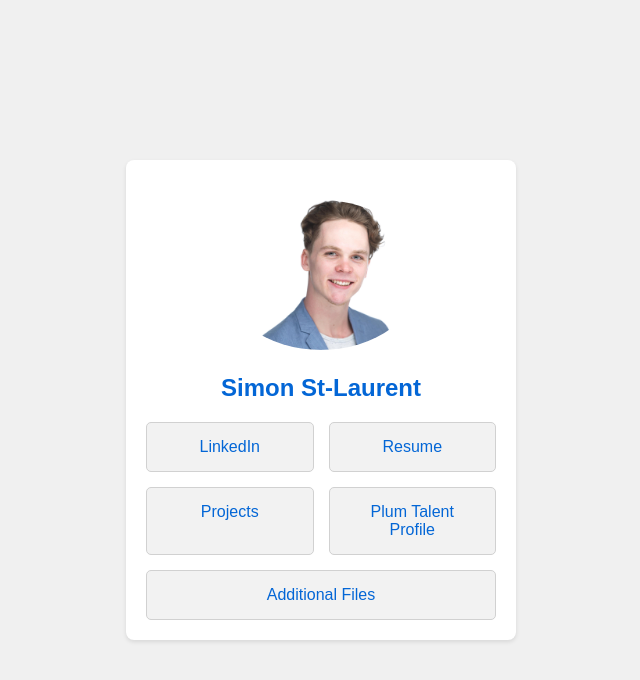
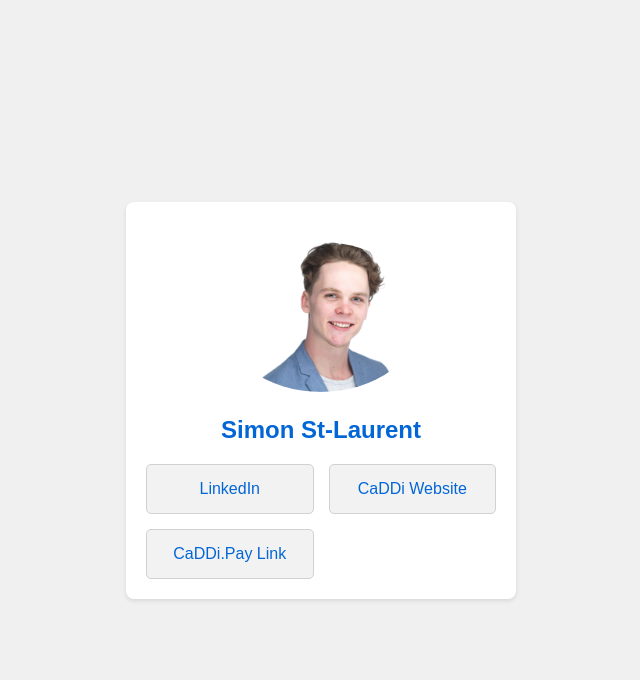
Before and after one commit to stlaurentsimon/my_professional_portfolio, a plain HTML site: page index.html in a window 1280 px wide. Shown: the whole page, without its empty margins (319-959 px from the left). Drawn offline with Linux system fonts and the light colour scheme.

Commit message:
Update index.html

```diff
--- a/index.html
+++ b/index.html
@@ -80,10 +80,8 @@
     <h1>Simon St-Laurent</h1>
     <div class="buttons">
         <a href="https://www.linkedin.com/in/simon-stl" target="_blank" class="button">LinkedIn</a>
-        <a href="https://docs.google.com/document/d/1zuLSkA9QKmjw4HRO7BPG-tbUSrFITwTWczUwVD9QhDI/edit?usp=sharing" target="_blank" class="button">Resume</a>
-        <a href="https://drive.google.com/drive/folders/1JXB_sUd451TbtEPIFf4yQwCLfXw07vZv?usp=sharing" target="_blank" class="button">Projects</a>
-        <a href="https://secure.plum.io/p/hKUN4X8kgtzh-fElfJpZdQ" target="_blank" class="button">Plum Talent Profile</a>
-        <a href="https://drive.google.com/drive/folders/1vZV7rIgsO4tLaSP3Z5-XlgR6IBMsE27x?usp=drive_link" target="_blank" class="button">Additional Files</a>
+        <a href="https://caddiai.com/" target="_blank" class="button">CaDDi Website</a>
+        <a href="https://pay.caddiai.com/" target="_blank" class="button">CaDDi.Pay Link</a>
     </div>
 </div>
 </body>
```
